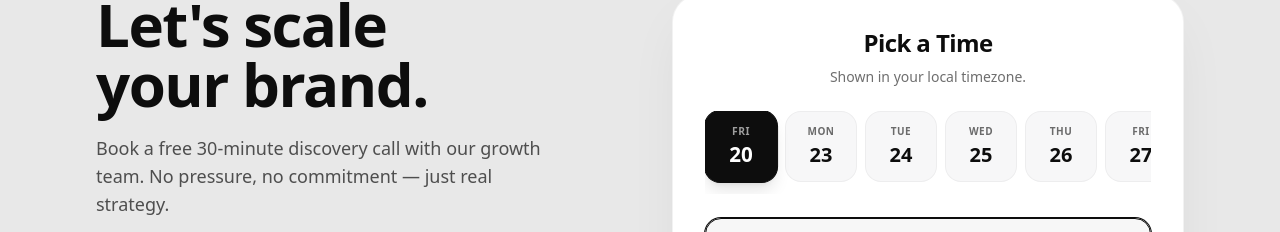
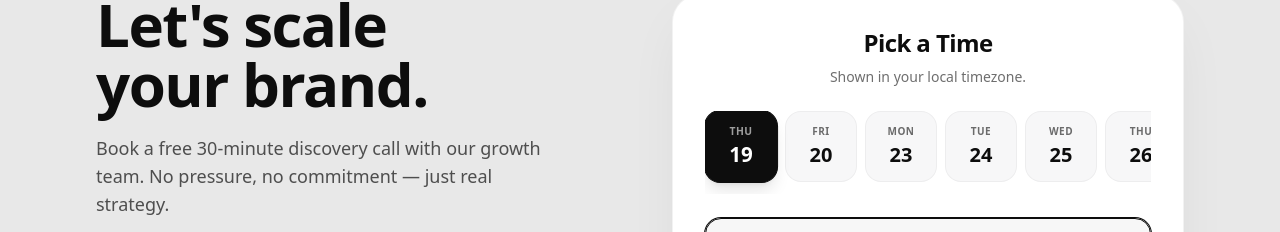
Before and after one commit to ankit-orion/socialsync, a React (Vite) app: page /book in a window 1280 px wide. Shown: the part 196-428 px from the top of the page. Built offline with nearby package versions, Linux system fonts and the light colour scheme.

Commit message:
feat: add booking page with calendar selection and meeting scheduling form

```diff
--- a/src/pages/BookCall.tsx
+++ b/src/pages/BookCall.tsx
@@ -60,10 +60,10 @@ export function BookCall() {
     const days: Date[] = [];
     let d = new Date();
     while (days.length < 15) {
-      d.setDate(d.getDate() + 1);
       if (d.getDay() !== 0 && d.getDay() !== 6) {
         days.push(new Date(d));
       }
+      d.setDate(d.getDate() + 1);
     }
     return days;
   }, []);
```
